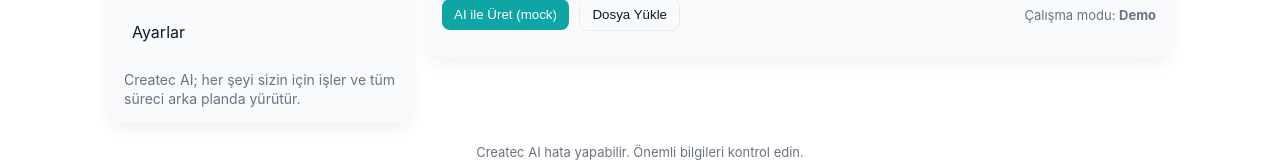
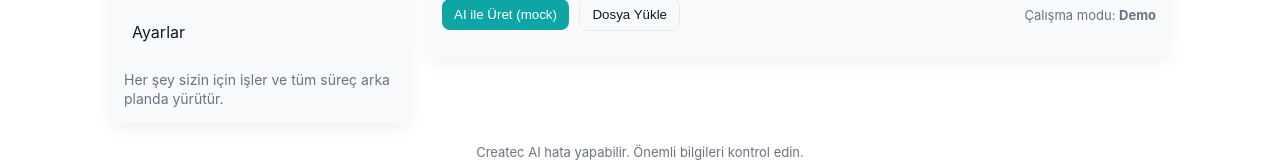
Before and after one commit to createc-ai/createc-ai, a plain HTML site: page home.html in a window 1280 px wide. Shown: the part 278-440 px from the top of the page. Drawn offline with Linux system fonts and the light colour scheme.

Commit message:
Update home.html

```diff
--- a/home.html
+++ b/home.html
@@ -91,7 +91,7 @@
       <a href="#" class="nav-item" data-section="jobs">Projeler</a>
       <a href="#" class="nav-item" data-section="settings">Ayarlar</a>
       <div style="height:12px"></div>
-      <div class="muted">Createc AI; her şeyi sizin için işler ve tüm süreci arka planda yürütür.</div>
+      <div class="muted">Her şey sizin için işler ve tüm süreç arka planda yürütür.</div>
     </aside>
 
     <section class="panel">
```
